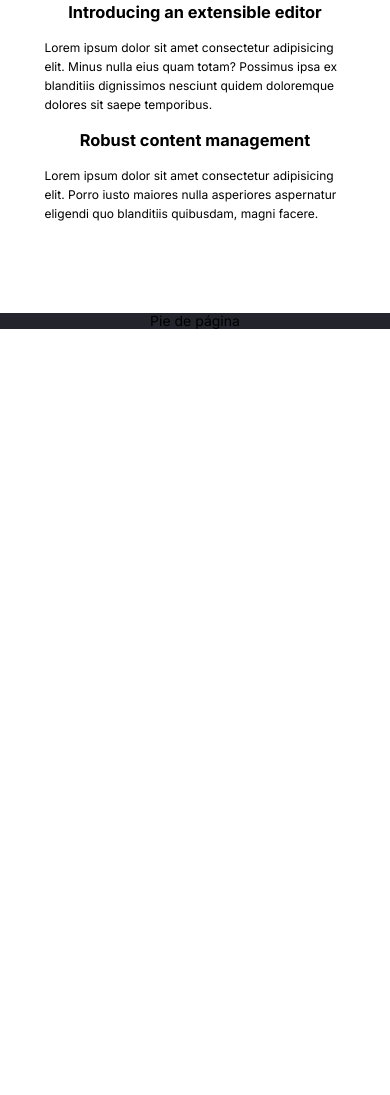
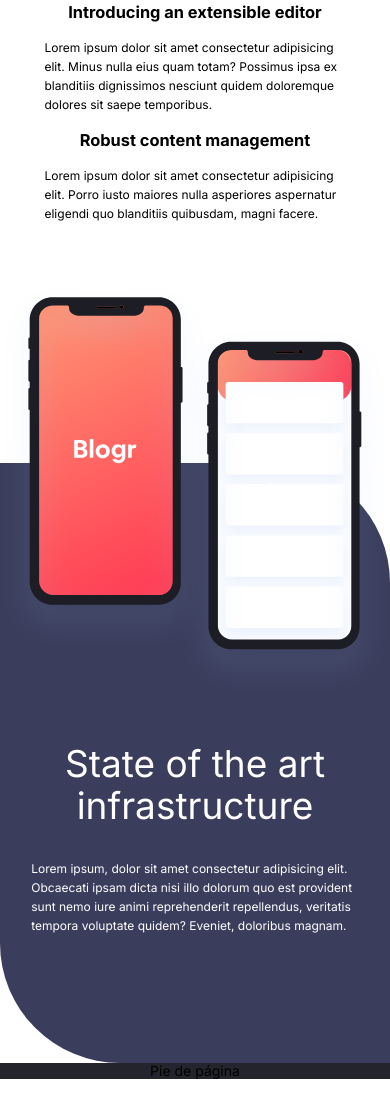
Before and after one commit to JuanLopez1212/Blogr-rwd, a plain HTML site: page index.html in a window 390 px wide. Shown: the part 1040-2135 px from the top of the page. Before the commit the page ends 1369 px from the top, so only its background shows below. Drawn offline with Linux system fonts and the light colour scheme.

Commit message:
se termina Mobile en tercera sección y empieza Desktop

```diff
--- a/css/style.css
+++ b/css/style.css
@@ -95,7 +95,7 @@ body {
 .btn.primary {
     background: white;
     border: 1px solid white;
-    color: var(--sunset-orange)
+    color: var(--sunset-orange);
 }
 
 .btn.outline-primary {
@@ -155,6 +155,22 @@ body {
     margin: 0 auto;
 }
 
+/* Main: Section State of the Art Infrastructure */
+
+.second-action {
+    display: flex;
+    justify-content: center;
+    align-items: center;
+    height: 40rem;
+    color: white;
+    background: var(--Jacarta);
+    padding: 7px 0;
+    text-align: left;
+    border-radius: 0 3.5rem
+}
+
+
+
 @media ( min-width: 567px ) {}
 
 @media ( min-width: 768px ) {
@@ -165,6 +181,44 @@ body {
         justify-content: center;
         flex-direction: row-reverse;
     }
+}
+
+/** Main: State of the art */
+.section-state-of-the-art.section {
+    margin: 24rem 0 0;
+    color: white;
+}
+.bg-jacarta {
+    background: var(--Jacarta);
+    height: 60rem;
+    border-radius: 0 12rem;
+}
+
+.content-state-of-the-art .section-1 {
+    display: flex;
+    position: relative;
+    top: -18rem;
+}
+
+.img-state-of-art {
+    width: 100%;
+    max-width: 100%;
+}
+
+.content-state-of-the-art .section-2 {
+    position: relative;
+    top: -16rem;
+}
+
+.content-state-of-the-art h2 {
+    font-size: 3.7rem;
+    font-weight: normal;
+}
+
+.content-state-of-the-art p {
+    text-align: left;
+    line-height: 1.9rem;
+    font-size: 1.2rem;
 }
 
 /* Footer */
@@ -230,6 +284,10 @@ body {
     .section-2 {
         flex: 1;
     }
+    .box-new-1,
+    .box-new-2 {
+        flex: 1;
+    }
 }
 
 @media ( min-width: 992px ) {
--- a/index.html
+++ b/index.html
@@ -88,6 +88,20 @@
                     </div>
                 </div>
             </section>
+                        <!-- Seccion: State of the art -->
+                        <section class="section-state-of-the-art section">
+                            <div class="container-fluid bg-jacarta">
+                                <div class="content-state-of-the-art">
+                                    <div class="section-1">
+                                        <img class="img img-state-of-art" src="./img/illustration-phones.svg" alt="Image: Illustration Phone">
+                                    </div>
+                                    <div class="section-2">
+                                        <h2>State of the art infrastructure</h2>
+                                        <p>Lorem ipsum, dolor sit amet consectetur adipisicing elit. Obcaecati ipsam dicta nisi illo dolorum quo est provident sunt nemo iure animi reprehenderit repellendus, veritatis tempora voluptate quidem? Eveniet, doloribus magnam.</p>
+                                    </div>
+                                </div>
+                            </div>
+                        </section>
         </main>
         <footer class="footer">
             <div class="container">
```
